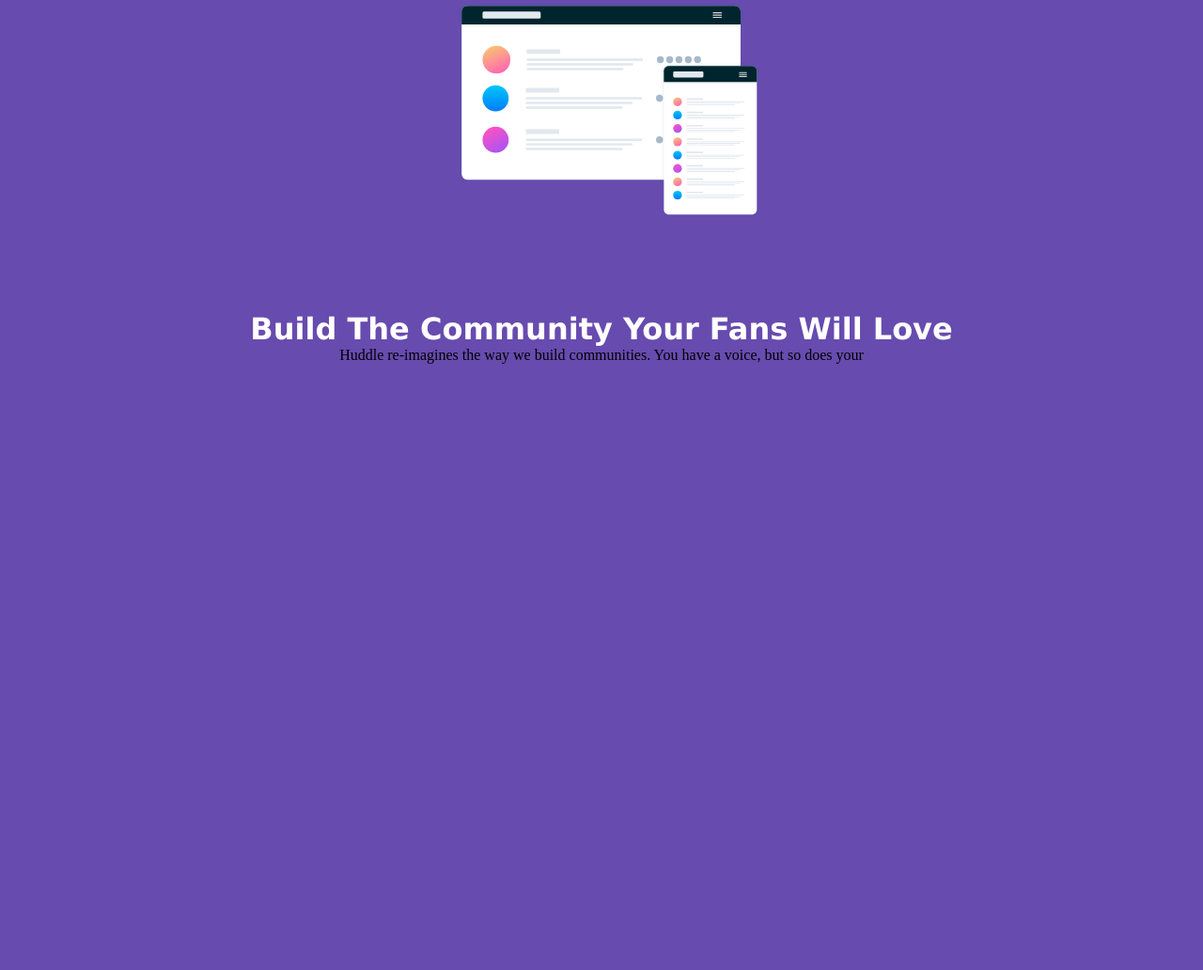
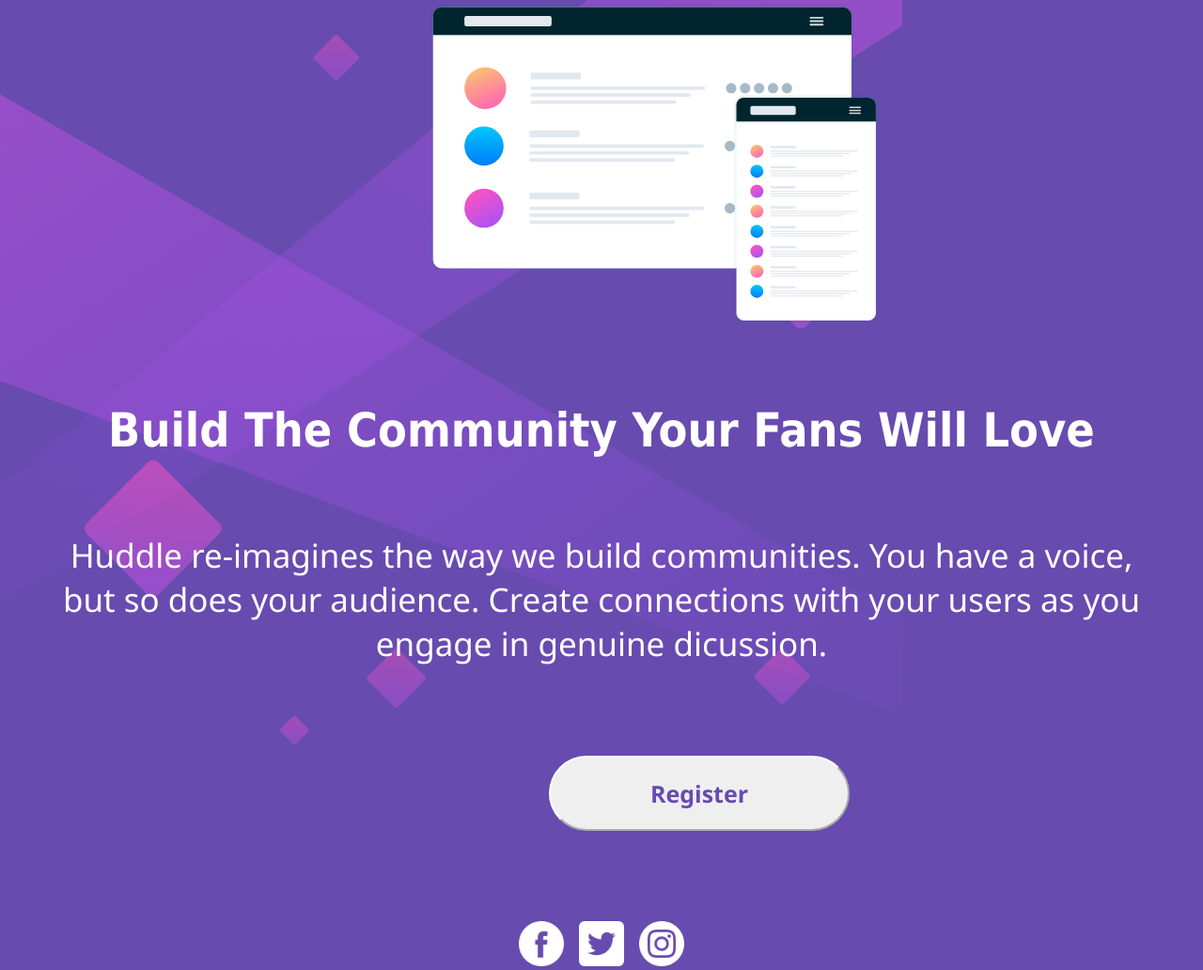
Before and after one commit to izzymony/huddle-single, a plain HTML site: page index.html in a window 1280 px wide. Shown: the part 161-1193 px from the top of the page at 94% size. Before the commit the page ends 800 px from the top, so only its background shows below. Drawn offline with Linux system fonts and the light colour scheme.

Commit message:
Add files via upload

```diff
--- a/css/style.css
+++ b/css/style.css
@@ -6,7 +6,9 @@
 body{
     min-height: 100vh;
     background-color:hsl(257, 40%, 49%);
-    background-image: url(bg-mobile.svg);
+    background-image:url(/img/bg-mobile.svg);
+    background-repeat: no-repeat;
+    background-size: 36rem;
 }
 
 h1{
@@ -20,7 +22,8 @@ main{
     align-content: center;
     justify-content: center;
     text-align:center;
-    background-image: url(bg-mobile.svg);
+    background-image:url(/img/bg-mobile.svg);
+    background: no-repeat;
 }
 
 .logo{
@@ -37,5 +40,130 @@ main{
     margin-top:4rem;
     width:20rem;
     margin-left: 1rem;
+}
 
+p{
+    color:white;
+    font-size: 20px;
+    font-family: 'Segoe UI', Tahoma, Geneva, Verdana, sans-serif;
+     margin: 2rem;
 }
+
+button{
+    height:3rem;
+    width:14rem;
+    border-radius: 2rem;
+    border-top-color: white;
+    border-bottom-color: white;
+    border-left-color: white;
+    border-right-color: white;
+    color:hsl(257, 40%, 49%);
+    font-size: 17px;
+    font-weight: 400;
+}
+
+footer{
+    display: flex;
+    margin-top: 4rem;
+    justify-content: center;
+    filter: brightness(o) invert(30);
+}
+
+.social-media-facebook{
+    filter:brightness(0) invert(3);
+}
+
+.social-media-twitter{
+    margin-left: 1rem;
+    filter:brightness(0) invert(3);
+}
+
+.social-media-instagram{
+    margin-left: 1rem;
+    filter:brightness(0) invert(3);
+}
+
+
+ @media(min-width:750px){
+    body{
+        min-width: 100vw;
+        background-color:hsl(257, 40%, 49%);
+        background-image: url(/img/bg-mobile.svg);
+        background-repeat: no-repeat;
+        background-size: 60rem;
+    }
+
+    .logo{
+        margin-top: 3rem;
+        margin-left: 6rem;
+    }
+
+    .mockups{
+        margin-top:4rem;
+        width:30rem;
+        justify-content: center;
+        align-content: center;
+        margin-left: 7rem;
+    }
+
+    h1{
+        color:white;
+        font-size: 50px;
+        font-family: 'S500egoe UI', Tahoma, Geneva, Verdana, sans-serif;
+        text-align: center;
+        margin-top: 7rem;
+        margin: 5rem;
+        font-weight: 600;
+    }
+
+    p{
+        color:white;
+        font-size: 35px;
+        font-family: 'Segoe UI', Tahoma, Geneva, Verdana, sans-serif;
+         text-align: center;
+         margin: 3rem;
+
+    }
+
+
+button{
+    height:5rem;
+    width:20rem;
+    border-radius: 3rem;
+    border-top-color: white;
+    border-bottom-color: white;
+    border-left-color: white;
+    border-right-color: white;
+    color:hsl(257, 40%, 49%);
+    font-size: 25px;
+    font-weight: 600;
+    margin-top: 3rem;
+    margin-left: 13rem;
+    font-family:'Segoe UI', Tahoma, Geneva, Verdana, sans-serif;
+}
+
+footer{
+    display: flex;
+    margin-top: 6rem;
+    justify-content: center;
+    filter: brightness(o) invert(30);
+}
+
+.social-media-facebook{
+    filter:brightness(0) invert(3);
+    width: 3rem;
+}
+
+.social-media-twitter{
+    margin-left: 1rem;
+    filter:brightness(0) invert(3);
+    width: 3rem;
+}
+
+.social-media-instagram{
+    margin-left: 1rem;
+    filter:brightness(0) invert(3);
+    width: 3rem;
+}
+
+ }
--- a/index.html
+++ b/index.html
@@ -13,7 +13,15 @@
  <main>
     <img src="img/illustration-mockups.svg" alt="" class="mockups">
     <h1>Build The Community Your Fans Will Love</h1>
-    <p>Huddle re-imagines the way we build communities. You have a voice, but so does your</p>
+    <p>Huddle re-imagines the way we build communities. You have a voice, but so does your
+      audience. Create connections with your users as you engage in genuine dicussion.
+    </p>
+    <button>Register</button>
  </main>
+ <footer>
+  <a href=""><img src="img/facebook.png" alt="" class="social-media-facebook" width="40"></a>
+  <a href=""><img src="img/5780574.png" alt="" class="social-media-twitter" width="40"></a>
+  <a href=""><img src="img/5754349.png" alt="" class="social-media-instagram" width="40"></a>
+ </footer>
 </body>
 </html>
```
Also changed, not shown: img/5754349.png (added), img/5780574.png (added), img/facebook.png (added).
